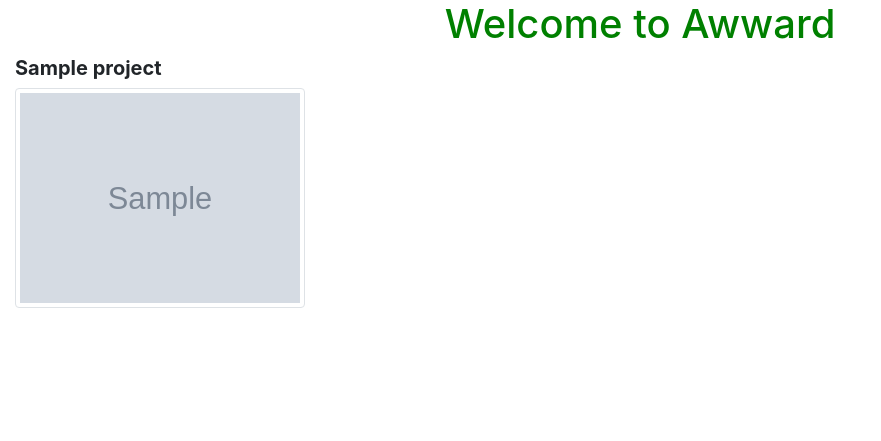
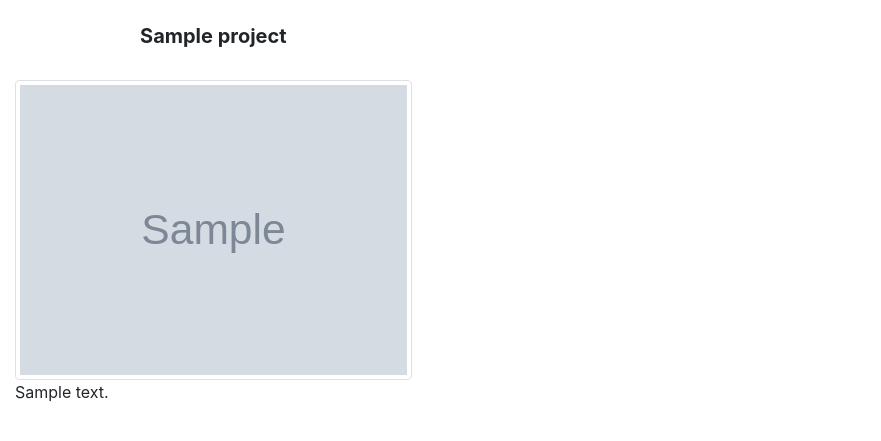
Before and after one commit to finaclemence15/Awwards, a Django app: page / in a window 1280 px wide. Shown: the part 62-503 px from the top of the page, without its empty margins (0-881 px from the left). Run offline with Django 3.2, Linux system fonts and the light colour scheme; tables that the repository leaves empty hold one stand-in row (values such as "Sample post"); grey boxes marked "Sample" are stand-in pictures; some libraries are stand-ins or nearby versions.

Commit message:
adding template

```diff
--- a/awwardsapp/forms.py
+++ b/awwardsapp/forms.py
@@ -4,4 +4,4 @@
 class NewProjectsForm(forms.ModelForm):
     class Meta:
         model = Projects
-        exclude = ['profile', 'post_date']
+        exclude = ['profile', 'post_date', 'poster']
--- a/awwardsapp/templates/base.html
+++ b/awwardsapp/templates/base.html
@@ -19,7 +19,7 @@
 </head>
 <body>
     {% include "navbar.html" %}
-    {% block content %}  <h1> Welcome to Awward</h1> {%endblock%}
+    {% block content %}   {%endblock%}
 
     {% block scripts %}
         <script src="https://ajax.googleapis.com/ajax/libs/jquery/3.2.1/jquery.min.js"></script>
--- a/awwardsapp/templates/index.html
+++ b/awwardsapp/templates/index.html
@@ -2,15 +2,16 @@
 {% block content %}
 {{ block.super}}
 
-<div class="container-fluid">
+<div class="container-fluid"> <br>
 
   <!-- Looping through images   -->
   <div class="row">
     {% for project in projects %}
-    <div class="col-md-3">
-      <h5><strong> {{project.title}} </strong></h5>
+    <div class="col-md-4">
+      <h5><strong> {{project.title}} </strong></h5> <br>
       <img src="{{project.image.url}}"
-        class="img-thumbnail project img-responsive" alt="Image" data-toggle="modal" data-target="#{{project.id}}">
+        class="img-thumbnail photo img-responsive" alt="Image" data-toggle="modal" data-target="#{{project.id}}"> <br>
+        <p> {{project.description}}</p>
     </div>
     {% endfor %}
   </div>
--- a/static/css/styles.css
+++ b/static/css/styles.css
@@ -3,3 +3,8 @@
   color: green;
   text-align: center;
 }
+
+h5
+{
+  text-align: center
+}
```
Also changed, not shown: media/images/gallery.png (added), media/images/pitch.png (added), media/images/piza_app.png (added), static/images/akanname.png (added), static/images/gallery.png (added), static/images/instagram.png (added), static/images/newshighlights.png (added), static/images/pitch.png (added), static/images/piza app.png (added), static/images/pizza2.png (added), static/images/quote.png (added).
